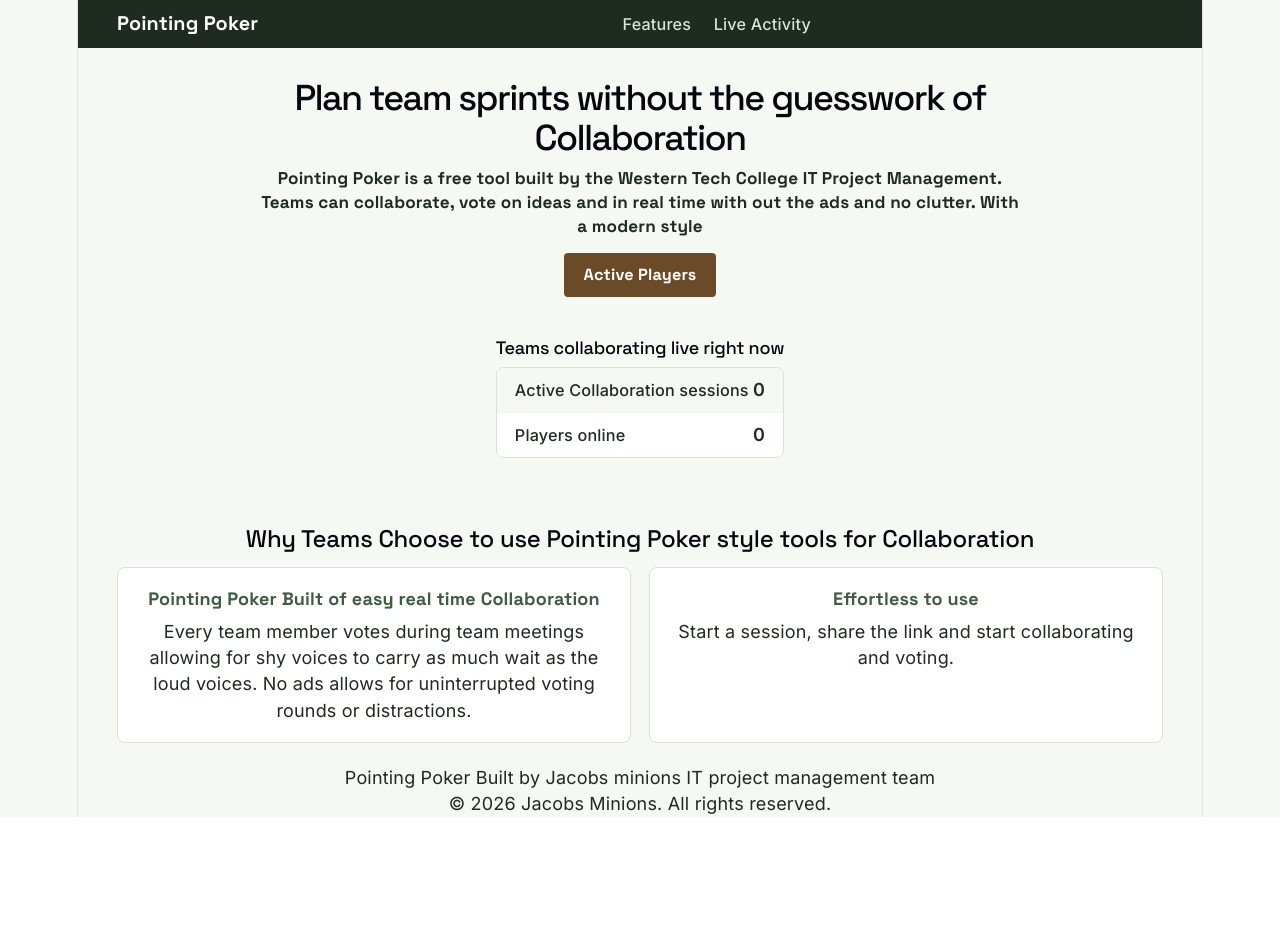
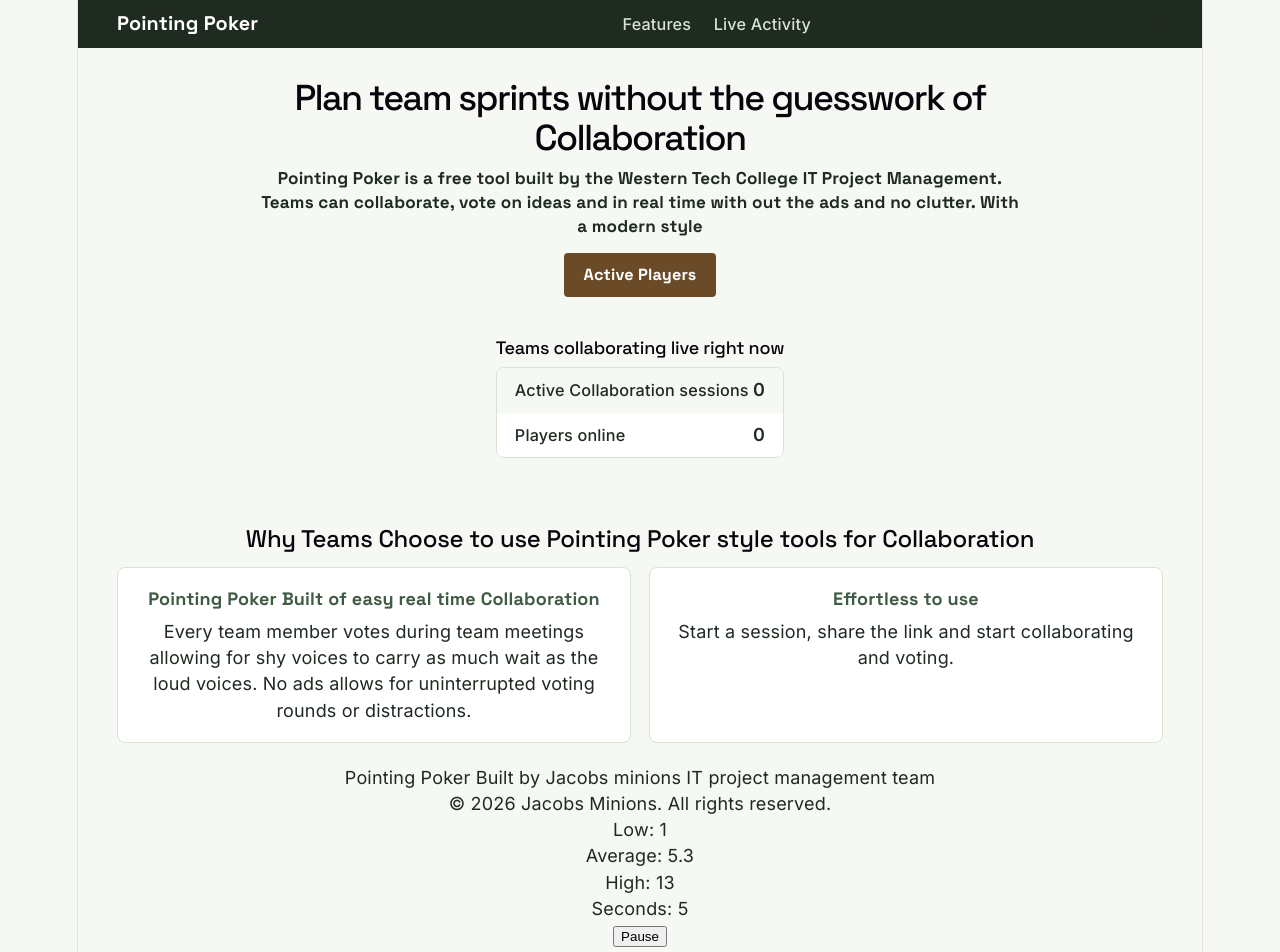
Before and after one commit to Jacob-Evenson/Pointing-Poker, a React (Vite) app: page / in a window 1280 px wide. Shown: the top 952 px of the page. Before the commit the page ends 817 px from the top, so only its background shows below. Built offline with nearby package versions, Linux system fonts and the light colour scheme.

Commit message:
Added SessionTimer and VoteStats components

```diff
--- a/src/app.jsx
+++ b/src/app.jsx
@@ -1,11 +1,16 @@
-import React from 'react'
 import PointingPokerHomePage from '../PointingPokerHomePage.jsx';
 import "../PointingPokerHomePage.css";
+import SessionTimer from './components/SessionTimer.jsx';
+import VoteStats from './components/VoteStats.jsx';
 
-const app = () => {
+const App = () => {
   return (
-    <PointingPokerHomePage />
+    <>
+      <PointingPokerHomePage />
+      <VoteStats votes={[1, 2, 3, 5, 8, 13]} />
+      <SessionTimer />
+    </>
   )
 }
 
-export default app
+export default App
--- /dev/null
+++ b/src/components/SessionTimer.jsx
@@ -0,0 +1,50 @@
+import { useState, useEffect } from 'react'
+
+const SessionTimer = () => {
+    const [seconds, setSeconds] = useState(0);
+    const [running, setRunning] = useState(true);
+
+    useEffect(() => {
+        if (running === false) {
+            return;
+        }
+
+        const interval = setInterval(() => {
+            setSeconds((currentSeconds) => {
+                return currentSeconds + 1;
+            });
+        }, 1000);
+
+        return () => {
+            clearInterval(interval);
+        };
+    }, [running]);
+
+    const handleButtonClick = () => {
+        if (running === true) {
+            setRunning(false);
+        } else {
+            setRunning(true);
+        }
+    };
+
+    const handleResetClick = () => {
+        setSeconds(0);
+        setRunning(false);
+    };
+
+    return (
+        <div>
+            <p>Seconds: {seconds}</p>
+            <button onClick={handleButtonClick}>
+                {running ? "Pause" : "Start"}
+            </button>
+            <br />
+            <button onClick={handleResetClick}>
+                Reset
+            </button>
+        </div>
+    );
+}
+
+export default SessionTimer;
--- /dev/null
+++ b/src/components/VoteStats.jsx
@@ -0,0 +1,19 @@
+import { getVoteStats } from './voteStats.js'
+
+const VoteStats = ({ votes }) => {
+    const stats = getVoteStats(votes);
+
+    if (stats.low === null) {
+        return <p>No votes yet</p>;
+    }
+
+    return (
+        <div>
+            <p>Low: {stats.low}</p>
+            <p>Average: {stats.average.toFixed(1)}</p>
+            <p>High: {stats.high}</p>
+        </div>
+    );
+}
+
+export default VoteStats;
--- /dev/null
+++ b/src/components/voteStats.js
@@ -0,0 +1,14 @@
+export const getVoteStats = (votes) => {
+    const numbers = votes.filter((v) => typeof v === "number");
+
+    if (numbers.length === 0) {
+        return { low: null, high: null, average: null };
+    }
+
+    const low = Math.min(...numbers);
+    const high = Math.max(...numbers);
+    const total = numbers.reduce((sum, v) => sum + v, 0);
+    const average = total / numbers.length;
+
+    return { low, high, average };
+};
```
